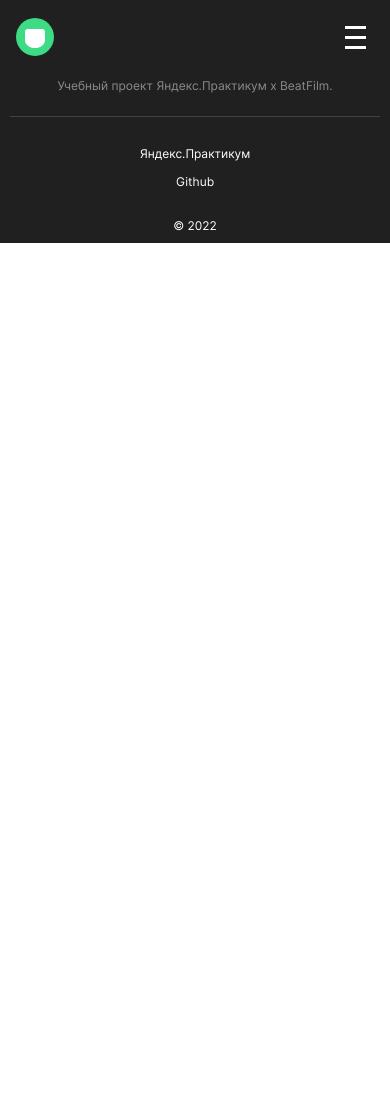
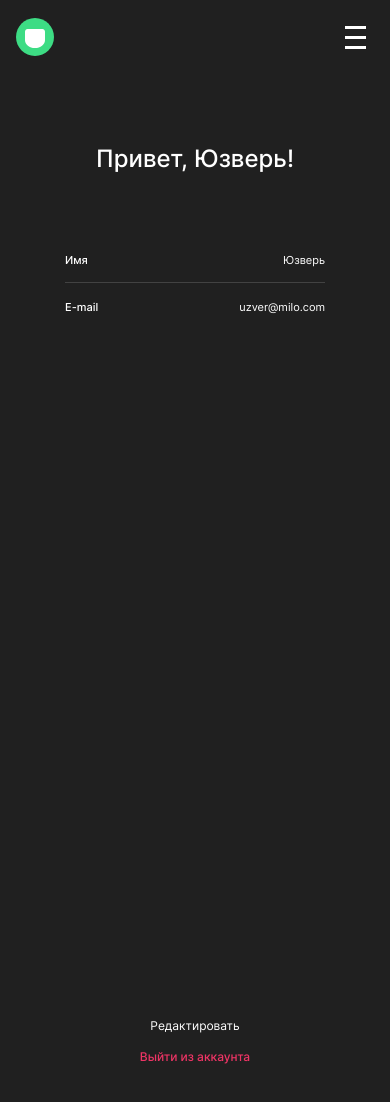
Before and after one commit to VolcharaMastering/movies-explorer-frontend, a React (Create React App) app: page /profile in a window 390 px wide. Before the commit the page ends 844 px from the top, so only its background shows below. Built offline with nearby package versions, Linux system fonts and the light colour scheme.

Commit message:
level-2. account

```diff
--- a/src/components/App/App.js
+++ b/src/components/App/App.js
@@ -8,6 +8,7 @@ import Main from "../Main/Main.js";
 import Footer from "../Footer/Footer.js"
 import Movies from '../Movies/Movies.js';
 import SavedMovies from '../SavedMovies/SavedMovies.js';
+import Profile from '../Profile/Profile';
 
 function App() {
     const [changedWidth, setChangedWidth] = useState('');
@@ -59,6 +60,7 @@ function App() {
                 </Route> */}
                     <Route exact path='/'>
                         <Main />
+                        <Footer />
                     </Route>
                     <Route path='/movies'>
                         <Movies
@@ -67,21 +69,22 @@ function App() {
                             setMoviesPerPage={setMoviesPerPage}
                             addMovies={addMovies}
                         />
+                        <Footer />
                     </Route>
                     <Route path='/saved-movies'>
                         <SavedMovies
-                        changedWidth={changedWidth}
-                        moviesPerPage={moviesPerPage}
-                        setMoviesPerPage={setMoviesPerPage}
-                        addMovies={addMovies}
+                            changedWidth={changedWidth}
+                            moviesPerPage={moviesPerPage}
+                            setMoviesPerPage={setMoviesPerPage}
+                            addMovies={addMovies}
                         />
+                        <Footer />
                     </Route>
-                    {/* <Route path='/profile'>
-
-                </Route> */}
+                    <Route path='/profile'>
+                        <Profile />
+                    </Route>
 
                 </Switch>
-                <Footer />
             </div>
         </div>
     );
--- a/src/components/Header/Header.js
+++ b/src/components/Header/Header.js
@@ -42,7 +42,9 @@ function Header(props) {
                     </div>)
                 setUserBox(
                     <div className="header__user-form">
-                        <Link to='/profile' className="header__link">Аккаунт</Link>
+                        <Link to='/profile' className="header__link">
+                        {(linkActive === 'akk') ? '' : 'Аккаунт'}
+                        </Link>
                         <Link to='/profile' className="header__img-link" />
                     </div>);
             }
@@ -129,9 +131,9 @@ function Header(props) {
 
     }, [pathname, props.changedWidth, isMenuOpen, linkActive]);
 
-useEffect(()=>{
-    if (props.changedWidth==='monitor') {setIsMenuOpen(false)};
-},[props.changedWidth])
+    useEffect(() => {
+        if (props.changedWidth === 'monitor') { setIsMenuOpen(false) };
+    }, [props.changedWidth])
 
     return (
         <header className="header">
--- a/src/components/Profile/Profile.css
+++ b/src/components/Profile/Profile.css
@@ -0,0 +1,140 @@
+.profile__form{
+    width: 100%;
+    height: 100vh;
+    position: relative;
+}
+@media screen and (max-width: 850px) {
+    .profile__form {
+        height: 164vh;
+    }
+    }
+    @media screen and (max-width: 500px) {
+        .profile__form {
+            height: 122vh;
+        }
+        }
+
+.profile__box {
+    max-width: 410px;
+    display: flex;
+    box-sizing: border-box;
+    flex-direction: column;
+    align-items: center;
+    margin: 0 auto;
+}
+
+@media screen and (max-width: 500px) {
+    .profile__box {
+        max-width: 260px;
+    }
+}
+
+/* @media screen and (max-width: 500px) {
+    .profile__title-box {
+        height: 641px;
+        font-size: 11px;
+        margin: 0 18px;
+    }
+} */
+
+.profile__greeting {
+    font-size: 24px;
+    font-weight: 500;
+    margin: 75px 0 0;
+}
+
+
+@media screen and (max-width: 850px) {
+.profile__greeting {
+        margin-top: 237px;
+    }
+}
+@media screen and (max-width: 500px) {
+    .profile__greeting {
+            margin-top: 71px;
+        }
+    }
+
+.profile__name {
+    width: 100%;
+    display: flex;
+    justify-content: space-between;
+    align-items: center;
+    font-size: 11px;
+    font-weight: 500;
+    border-bottom: 1px solid #424242;
+    margin: 109px 0 0;
+}
+.profile__name:last-of-type{
+    border-bottom: none;
+    margin: 2px 0 0;
+}
+@media screen and (max-width: 850px) {
+    .profile__name {
+        margin-top: 82px;
+    }
+}
+@media screen and (max-width: 500px) {
+    .profile__name {
+        margin-top: 65px;
+    }
+}
+
+.profile__label {
+    line-height: 22px;
+}
+
+.profile__auto-label {
+    font-weight: 400;
+    margin-top: 12px;
+}
+
+.profile__change {
+    position: absolute;
+    bottom: 102px;
+    font-size: 13px;
+    font-weight: 400;
+    transition: opacity 0.5s linear;
+    margin: 0;
+}
+@media screen and (max-width: 850px) {
+    .profile__change {
+        bottom: 301px;
+    }
+}
+@media screen and (max-width: 500px) {
+    .profile__change {
+        bottom: 71px;
+        font-size: 12px;
+    }
+}
+.profile__change:hover {
+    opacity: 60%;
+    cursor: pointer;
+}
+
+.profile__exit {
+    position: absolute;
+    bottom: 70px;
+    font-size: 13px;
+    font-weight: 500;
+    transition: opacity 0.5s linear;
+    color: #EE3465;
+    margin: 0;
+}
+@media screen and (max-width: 850px) {
+    .profile__exit {
+        bottom: 269px;
+    }
+}
+@media screen and (max-width: 500px) {
+    .profile__exit {
+        bottom: 40px;
+        font-size: 12px;
+    }
+}
+
+.profile__exit:hover {
+    opacity: 60%;
+    cursor: pointer;
+}
--- a/src/components/Profile/Profile.js
+++ b/src/components/Profile/Profile.js
@@ -14,31 +14,31 @@ function Profile(props) {
     return (
             <form className='profile__form'>
                 <div className='profile__box'>
-                    <h2 className='profile__greeting'>Привет, !</h2>
+                    <h2 className='profile__greeting'>Привет, {userName}!</h2>
                     <div className='profile__name'>
                         <p className='profile__label'>Имя</p>
-                        <p className='profile__auto-label'>Юзверь</p>
+                        <p className='profile__auto-label'>{userName}</p>
                     </div>
                     <div className='profile__name'>
                         <p className='profile__label'>E-mail</p>
-                        <p className='profile__auto-label'></p>
+                        <p className='profile__auto-label'>{userMail}</p>
                     </div>
-                    <button
+                    <p
                         className="profile__change"
                         type="button"
                         aria-label='change user info'
                         onClick={handleSubmitForm}
                     >
                         Редактировать
-                    </button>
-                    <button
+                    </p>
+                    <p
                         className="profile__exit"
                         type="button"
                         aria-label='exit user'
                         // onClick={onLogout}
                     >
                         Выйти из аккаунта
-                    </button>
+                    </p>
                 </div>
             </form>
     );
```
